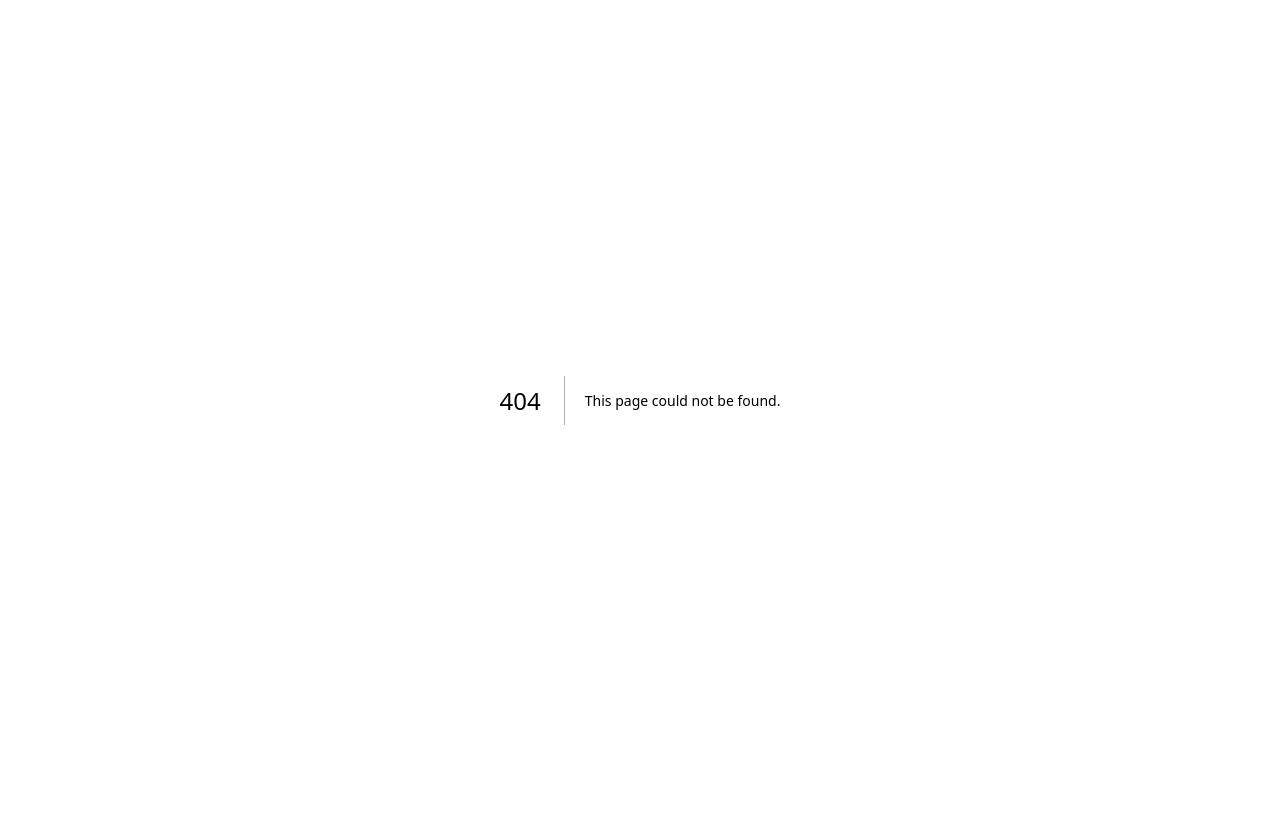
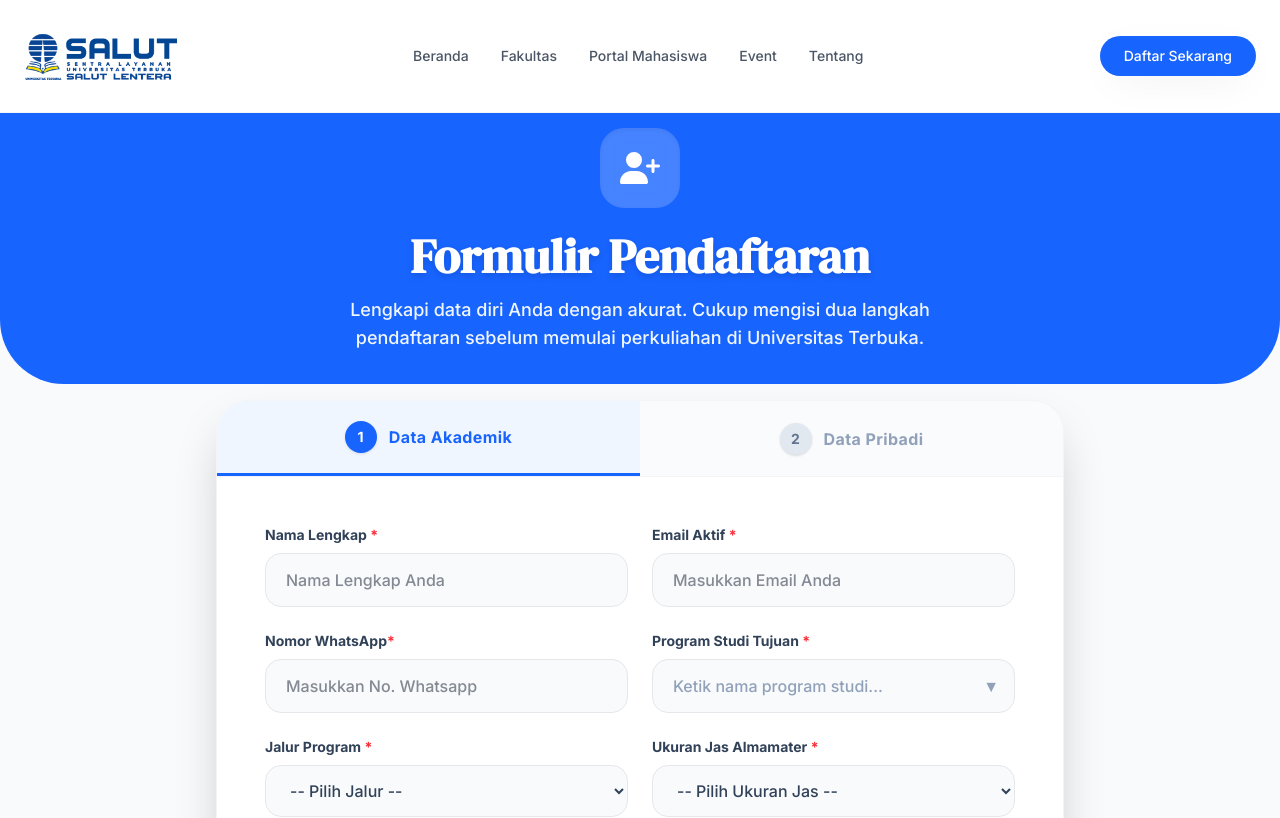
Before and after one commit to akapee/salut-v2, a Next.js app: page /pendaftaran in a window 1280 px wide. Before the commit this address had no page. Shown: the top 818 px of the page. Built offline with nearby package versions, Linux system fonts and the light colour scheme.

Commit message:
tambahan prodi

```diff
--- a/src/app/apply/page.tsx
+++ b/src/app/pendaftaran/page.tsx
@@ -5,9 +5,23 @@ import Navbar from "../../components/Navbar";
 import Footer from "../../components/Footer";
 import { FaUserPlus, FaArrowRight, FaArrowLeft, FaCheck, FaGraduationCap, FaSpinner } from "react-icons/fa6";
 
+const PROGRAMS = [
+  "S1 - Ekonomi Pembangunan", "S1 - Ekonomi Syariah", "S1 - Akuntansi", "S1 - Akuntansi Keuangan Publik", "S1 - Manajemen", "S1 - Pariwisata", "S1 - Kewirausahaan",
+  "S1 - Matematika", "S1 - Statistika", "S1 - Biologi", "S1 - Teknologi Pangan", "S1 - Perencanaan Wilayah dan Kota", "S1 - Sistem Informasi", "S1 - Agribisnis", "S1 - Sains Data",
+  "S1 - Pendidikan Bahasa dan Sastra Indonesia", "S1 - Pendidikan Bahasa Inggris", "S1 - Pendidikan Matematika", "S1 - Pendidikan Biologi", "S1 - Pendidikan Fisika", "S1 - Pendidikan Kimia", "S1 - Pendidikan Ekonomi", "S1 - Pendidikan Teknologi", "S1 - Pendidikan Agama Islam", "S1 - Pendidikan Guru Sekolah Dasar (PGSD)", "S1 - Pendidikan Guru Anak Usia Dini (PGPAUD)", "S1 - Pendidikan Pancasila dan Kewarganegaraan",
+  "S1 - Ilmu Administrasi Negara", "S1 - Ilmu Administrasi Bisnis", "S1 - Ilmu Pemerintahan", "S1 - Sosiologi", "S1 - Sastra Inggris Bid. Penerjemah", "S1 - Hukum", "S1 - Ilmu Komunikasi", "S1 - Ilmu Perpustakaan", "S1 - Perpajakan", "D3 - Perpajakan"
+];
+
 export default function ApplyPage() {
   const [step, setStep] = useState(1);
   const [isSubmitting, setIsSubmitting] = useState(false);
+  const [isSuccessModalOpen, setIsSuccessModalOpen] = useState(false);
+
+  // Custom Combo-box States
+  const [prodiSearch, setProdiSearch] = useState("");
+  const [isProdiOpen, setIsProdiOpen] = useState(false);
+  const filteredPrograms = PROGRAMS.filter(p => p.toLowerCase().includes(prodiSearch.toLowerCase()));
+
   const [formData, setFormData] = useState({
     // Step 1
     namaLengkap: "",
@@ -65,7 +79,8 @@ export default function ApplyPage() {
       const result = await res.json();
 
       if (result.result === "success") {
-        alert("Pendaftaran Berhasil Dikirim! Data Anda telah terdata di Google Sheets kami. Tim dari Salut Lentera akan segera menghubungi nomor WhatsApp Anda.");
+        // Tampilkan Popup Modal menggantikan alert() kuno
+        setIsSuccessModalOpen(true);
 
         // Reset formulir sampai bersih
         setFormData({
@@ -77,7 +92,6 @@ export default function ApplyPage() {
 
         // Kembalikan ke step paling awal
         setStep(1);
-        window.scrollTo({ top: 0, behavior: 'smooth' });
       } else {
         throw new Error("Gagalan simpan data di sisi server Google.");
       }
@@ -138,27 +152,72 @@ export default function ApplyPage() {
                   <div className="grid md:grid-cols-2 gap-6">
                     <div>
                       <label className="block text-sm font-bold text-slate-700 mb-2">Nama Lengkap <span className="text-red-500">*</span></label>
-                      <input required type="text" name="namaLengkap" value={formData.namaLengkap} onChange={handleChange} className="w-full px-5 py-3.5 rounded-xl bg-slate-50 border border-gray-200 focus:outline-none focus:ring-2 focus:ring-[#1864FF]/50 focus:border-[#1864FF] transition-all font-medium" placeholder="Budi Santoso" />
+                      <input required type="text" name="namaLengkap" value={formData.namaLengkap} onChange={handleChange} className="w-full px-5 py-3.5 rounded-xl bg-slate-50 border border-gray-200 focus:outline-none focus:ring-2 focus:ring-[#1864FF]/50 focus:border-[#1864FF] transition-all font-medium" placeholder="Nama Lengkap Anda" />
                     </div>
                     <div>
-                      <label className="block text-sm font-bold text-slate-700 mb-2">Alamat Email Aktif <span className="text-red-500">*</span></label>
-                      <input required type="email" name="email" value={formData.email} onChange={handleChange} className="w-full px-5 py-3.5 rounded-xl bg-slate-50 border border-gray-200 focus:outline-none focus:ring-2 focus:ring-[#1864FF]/50 focus:border-[#1864FF] transition-all font-medium" placeholder="budi@gmail.com" />
+                      <label className="block text-sm font-bold text-slate-700 mb-2">Email Aktif <span className="text-red-500">*</span></label>
+                      <input required type="email" name="email" value={formData.email} onChange={handleChange} className="w-full px-5 py-3.5 rounded-xl bg-slate-50 border border-gray-200 focus:outline-none focus:ring-2 focus:ring-[#1864FF]/50 focus:border-[#1864FF] transition-all font-medium" placeholder="Masukkan Email Anda" />
                     </div>
                     <div>
-                      <label className="block text-sm font-bold text-slate-700 mb-2">Nomor WhatsApp Aktif <span className="text-red-500">*</span></label>
-                      <input required type="tel" name="whatsapp" value={formData.whatsapp} onChange={handleChange} className="w-full px-5 py-3.5 rounded-xl bg-slate-50 border border-gray-200 focus:outline-none focus:ring-2 focus:ring-[#1864FF]/50 focus:border-[#1864FF] transition-all font-medium" placeholder="081234567890" />
+                      <label className="block text-sm font-bold text-slate-700 mb-2">Nomor WhatsApp<span className="text-red-500">*</span></label>
+                      <input required type="tel" name="whatsapp" value={formData.whatsapp} onChange={handleChange} className="w-full px-5 py-3.5 rounded-xl bg-slate-50 border border-gray-200 focus:outline-none focus:ring-2 focus:ring-[#1864FF]/50 focus:border-[#1864FF] transition-all font-medium" placeholder="Masukkan No. Whatsapp" />
                     </div>
-                    <div>
+                    <div className="relative">
                       <label className="block text-sm font-bold text-slate-700 mb-2">Program Studi Tujuan <span className="text-red-500">*</span></label>
-                      <select required name="programStudi" value={formData.programStudi} onChange={handleChange} className="w-full px-5 py-3.5 rounded-xl bg-slate-50 border border-gray-200 focus:outline-none focus:ring-2 focus:ring-[#1864FF]/50 focus:border-[#1864FF] transition-all font-medium text-slate-700">
-                        <option value="">-- Pilih Program Studi --</option>
-                        <option value="S1 Manajemen">S1 Manajemen</option>
-                        <option value="S1 Akuntansi">S1 Akuntansi</option>
-                        <option value="S1 PGSD">S1 PGSD</option>
-                        <option value="S1 Ilmu Hukum">S1 Ilmu Hukum</option>
-                        <option value="S1 Sistem Informasi">S1 Sistem Informasi</option>
-                        <option value="S1 Ilmu Komunikasi">S1 Ilmu Komunikasi</option>
-                      </select>
+
+                      {/* Input Cerdas / Combobox */}
+                      <div className="relative">
+                        <input
+                          type="text"
+                          required={!formData.programStudi}
+                          placeholder={formData.programStudi || "Ketik nama program studi..."}
+                          value={isProdiOpen ? prodiSearch : formData.programStudi}
+                          onChange={(e) => {
+                            setProdiSearch(e.target.value);
+                            if (!isProdiOpen) setIsProdiOpen(true);
+                            // Jika mengetik sesuatu, batalkan pilihan sebelumnya yang tersimpan di form
+                            if (formData.programStudi) setFormData({ ...formData, programStudi: "" });
+                          }}
+                          onClick={() => {
+                            setIsProdiOpen(true);
+                            setProdiSearch("");
+                          }}
+                          className="w-full px-5 py-3.5 rounded-xl bg-slate-50 border border-gray-200 focus:outline-none focus:ring-2 focus:ring-[#1864FF]/50 focus:border-[#1864FF] transition-all font-medium text-slate-800 placeholder-slate-400"
+                        />
+                        <button
+                          type="button"
+                          onClick={() => setIsProdiOpen(!isProdiOpen)}
+                          className="absolute right-4 top-1/2 -translate-y-1/2 text-slate-400 hover:text-[#1864FF] transition-colors"
+                        >
+                          ▼
+                        </button>
+                      </div>
+
+                      {/* Dropdown Menu Mengambang */}
+                      {isProdiOpen && (
+                        <>
+                          {/* Background transparan untuk mendeteksi klik di luar menu */}
+                          <div className="fixed inset-0 z-30" onClick={() => setIsProdiOpen(false)}></div>
+
+                          <div className="absolute z-40 w-full mt-2 bg-white border border-gray-100 rounded-xl shadow-2xl max-h-60 overflow-y-auto divide-y divide-gray-50">
+                            {filteredPrograms.length > 0 ? filteredPrograms.map(p => (
+                              <div
+                                key={p}
+                                className="px-5 py-3.5 hover:bg-blue-50 cursor-pointer font-medium text-slate-700 hover:text-[#1864FF] transition-colors"
+                                onClick={() => {
+                                  setFormData({ ...formData, programStudi: p });
+                                  setProdiSearch(""); // Reset pencarian
+                                  setIsProdiOpen(false); // Tutup popup
+                                }}
+                              >
+                                {p}
+                              </div>
+                            )) : (
+                              <div className="px-5 py-4 text-slate-500 italic text-center"> Program studi tidak ditemukan. Silakan periksa ulang namanya.</div>
+                            )}
+                          </div>
+                        </>
+                      )}
                     </div>
                     <div>
                       <label className="block text-sm font-bold text-slate-700 mb-2">Jalur Program <span className="text-red-500">*</span></label>
@@ -182,12 +241,12 @@ export default function ApplyPage() {
                   </div>
 
                   <div>
-                    <label className="block text-sm font-bold text-slate-700 mb-2">Alamat Lengkap Pengiriman Modul (Buku Materi Pokok) <span className="text-red-500">*</span></label>
+                    <label className="block text-sm font-bold text-slate-700 mb-2">Alamat Lengkap Untuk Pengiriman Modul <span className="text-red-500">*</span></label>
                     <textarea required name="alamatModul" value={formData.alamatModul} onChange={handleChange} rows={3} className="w-full px-5 py-4 rounded-xl bg-slate-50 border border-gray-200 focus:outline-none focus:ring-2 focus:ring-[#1864FF]/50 focus:border-[#1864FF] transition-all resize-none font-medium text-slate-700 leading-relaxed" placeholder="Contoh: Jl. Merdeka No. 10, RT 01/02, Mrebet, Purbalingga, Jawa Tengah 53391..."></textarea>
                   </div>
 
                   <div>
-                    <label className="block text-sm font-bold text-slate-700 mb-2">Alamat Domisili (Untuk Sinkronisasi Lokasi Ujian/UAS) <span className="text-red-500">*</span></label>
+                    <label className="block text-sm font-bold text-slate-700 mb-2">Alamat Domisili (Untuk Lokasi Ujian) <span className="text-red-500">*</span></label>
                     <textarea required name="alamatDomisili" value={formData.alamatDomisili} onChange={handleChange} rows={2} className="w-full px-5 py-4 rounded-xl bg-slate-50 border border-gray-200 focus:outline-none focus:ring-2 focus:ring-[#1864FF]/50 focus:border-[#1864FF] transition-all resize-none font-medium text-slate-700 leading-relaxed" placeholder="Tuliskan tempat tinggal Anda saat ini (kos/kontrakan) atau ketik 'Sama dengan alamat pengiriman modul'"></textarea>
                   </div>
 
@@ -214,7 +273,7 @@ export default function ApplyPage() {
                     </div>
                     <div>
                       <label className="block text-sm font-bold text-slate-700 mb-2">Nama Ibu Kandung <span className="text-red-500">*</span></label>
-                      <input required type="text" name="namaIbu" value={formData.namaIbu} onChange={handleChange} className="w-full px-5 py-3.5 rounded-xl bg-slate-50 border border-gray-200 focus:outline-none focus:ring-2 focus:ring-[#1864FF]/50 focus:border-[#1864FF] transition-all font-medium" placeholder="Sesuai dokumen resmi Akta/KK" />
+                      <input required type="text" name="namaIbu" value={formData.namaIbu} onChange={handleChange} className="w-full px-5 py-3.5 rounded-xl bg-slate-50 border border-gray-200 focus:outline-none focus:ring-2 focus:ring-[#1864FF]/50 focus:border-[#1864FF] transition-all font-medium" placeholder="Nama Ibu kandung" />
                     </div>
                     <div>
                       <label className="block text-sm font-bold text-slate-700 mb-2">Nomor Induk Kependudukan (16 Digit NIK) <span className="text-red-500">*</span></label>
@@ -270,6 +329,43 @@ export default function ApplyPage() {
             </div>
           </div>
         </div>
+
+        {/* =========================================
+            MODAL POPUP BERHASIL DAFTAR
+            ========================================= */}
+        {isSuccessModalOpen && (
+          <div className="fixed inset-0 z-[100] flex items-center justify-center p-4">
+            {/* Backdrop Blur Gelap */}
+            <div
+              className="absolute inset-0 bg-slate-900/40 backdrop-blur-sm animate-in fade-in duration-300"
+              onClick={() => setIsSuccessModalOpen(false)}
+            />
+
+            {/* Kotak Modal */}
+            <div className="bg-white max-w-md w-full rounded-[2rem] shadow-2xl relative z-10 p-8 text-center animate-in zoom-in-95 duration-300">
+              <div className="w-24 h-24 bg-green-100 rounded-full flex items-center justify-center mx-auto mb-6">
+                <FaCheck className="w-10 h-10 text-green-500" />
+              </div>
+              <h2 className="text-2xl font-bold text-slate-800 mb-4 font-serif">Selamat! Formulir Sukses Terkirim</h2>
+              <p className="text-slate-600 mb-8 font-medium leading-relaxed">
+                Data Anda telah aman dikirim dan tercatat dalam sistem pendaftaran Universitas Terbuka kami.
+                <br /><br />
+                Pihak administrasi <strong>Salut Lentera</strong> akan segera memverifikasi dan menghubungi Anda melalui nomor WhatsApp yang telah Anda cantumkan.
+              </p>
+
+              <button
+                onClick={() => {
+                  setIsSuccessModalOpen(false);
+                  window.scrollTo({ top: 0, behavior: 'smooth' });
+                }}
+                className="w-full py-4 px-6 bg-[#1864FF] text-white font-bold rounded-xl hover:bg-blue-700 transition-all shadow-md hover:-translate-y-1 inline-flex justify-center items-center gap-3 group"
+              >
+                Kembali ke Form <FaArrowRight className="group-hover:translate-x-1 transition-transform" />
+              </button>
+            </div>
+          </div>
+        )}
+
       </main>
       <Footer />
     </>
--- a/src/components/Hero.tsx
+++ b/src/components/Hero.tsx
@@ -68,7 +68,7 @@ export default function Hero() {
 
         {/* Call to Action Buttons */}
         <div className="flex flex-col sm:flex-row items-center justify-center gap-4 w-full sm:w-auto">
-          <Link href="/apply" className="w-full sm:w-auto inline-flex items-center justify-center px-10 py-4 rounded-xl bg-primary text-white font-semibold hover:bg-primary-light transition-colors shadow-sm text-base">
+          <Link href="/pendaftaran" className="w-full sm:w-auto inline-flex items-center justify-center px-10 py-4 rounded-xl bg-primary text-white font-semibold hover:bg-primary-light transition-colors shadow-sm text-base">
             Daftar Sekarang
           </Link>
           <button className="w-full sm:w-auto inline-flex items-center justify-center px-10 py-4 rounded-xl bg-white border border-gray-200 text-gray-700 font-semibold hover:bg-gray-50 transition-colors shadow-sm text-base">
--- a/src/components/Navbar.tsx
+++ b/src/components/Navbar.tsx
@@ -23,7 +23,7 @@ export default function Navbar() {
         </nav>
 
         <div className="hidden md:flex items-center gap-4">
-          <Link href="/apply" className="text-sm font-medium px-6 py-2.5 rounded-full bg-primary text-white hover:bg-primary-light transition-all shadow-soft hover:-translate-y-0.5">
+          <Link href="/pendaftaran" className="text-sm font-medium px-6 py-2.5 rounded-full bg-primary text-white hover:bg-primary-light transition-all shadow-soft hover:-translate-y-0.5">
             Daftar Sekarang
           </Link>
         </div>
```
